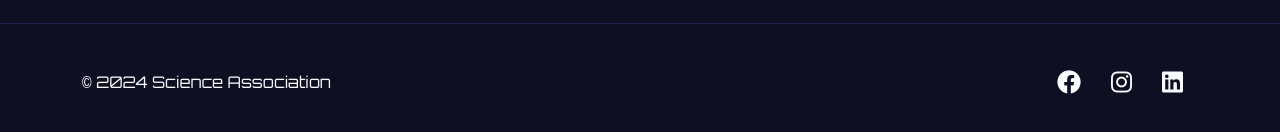
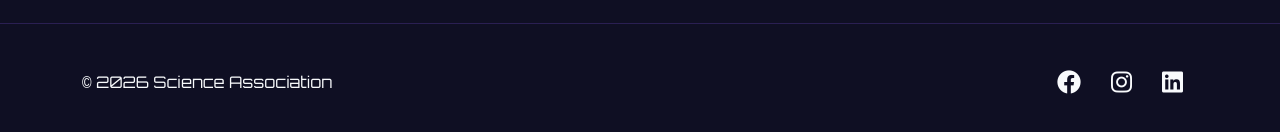
Before and after one commit to omegaxdemon/sci-spark-foundation, a React (Vite) app: page / in a window 1280 px wide. Shown: the part 2125-2257 px from the top of the page. Built offline with nearby package versions, Linux system fonts and the light colour scheme.

Commit message:
Footer.tsx

```diff
--- a/src/components/Footer.tsx
+++ b/src/components/Footer.tsx
@@ -4,7 +4,7 @@ const Footer = () => {
       <div className="container">
         <div className="row align-items-center">
           <div className="col-md-6">
-            <p className="mb-0">&copy; 2024 Science Association</p>
+            <p className="mb-0">&copy; 2026 Science Association</p>
           </div>
           <div className="col-md-6 text-md-end">
             <div className="social-icons">
```
